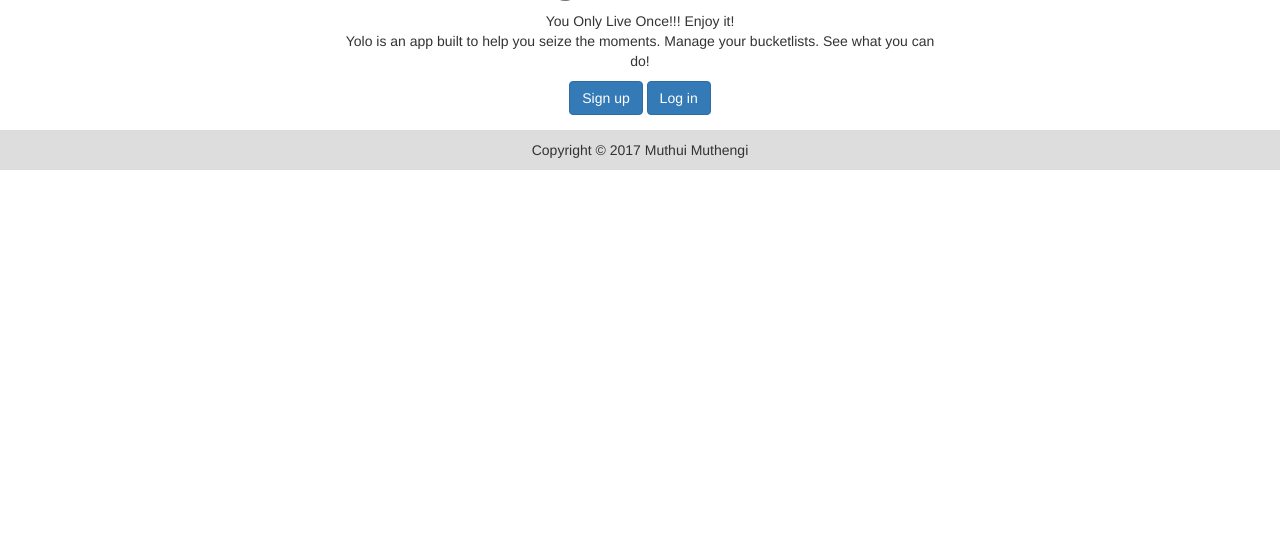
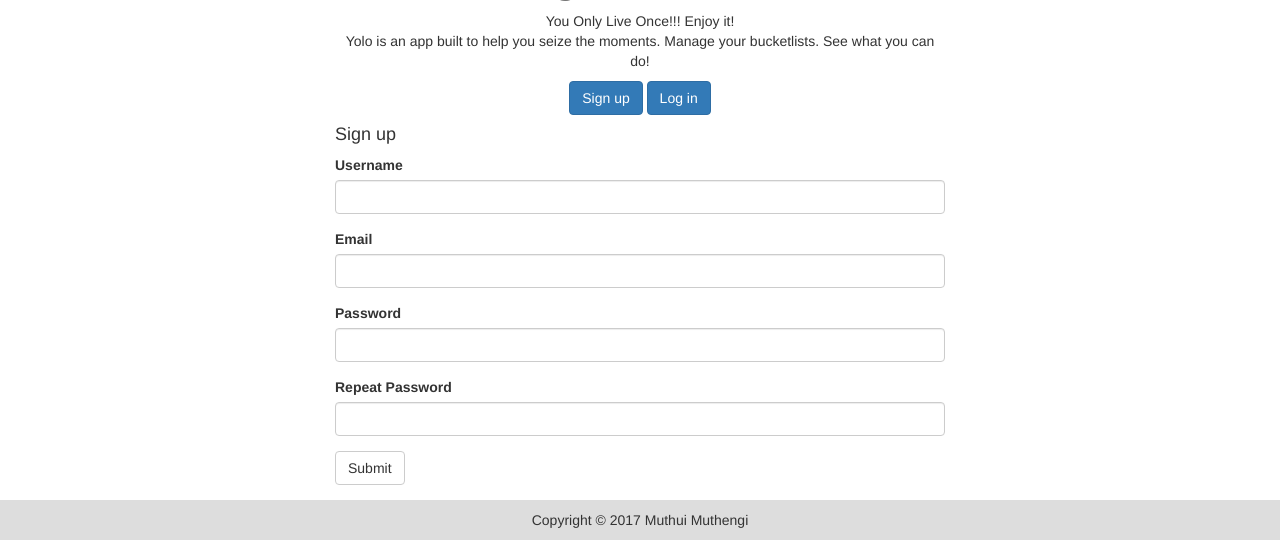
Before and after one commit to brayovsky/yolo, a Flask app: page / in a window 1280 px wide. Shown: the part 581-1121 px from the top of the page. Before the commit the page ends 751 px from the top, so only its background shows below. Run offline with Flask 2, Linux system fonts and the light colour scheme; parts of the project's set-up code (start-up, migrations or seed data) failed here and were passed over; some libraries are stand-ins or nearby versions.

Commit message:
[ft 144635851] Add message to show whether you are using log in or sign up form in landing page

```diff
--- a/application/main/static/js/yolo-controllers.js
+++ b/application/main/static/js/yolo-controllers.js
@@ -6,7 +6,7 @@ yoloControllers.controller('MainCtrl', ['$scope','$http','$location','saveAuthTo
     function MainCtrl($scope, $http, $location, saveAuthToken, deleteAuthToken) {
         $scope.appName = 'yolo';
         $scope.showLogin = false;
-        $scope.showSignup = false;
+        $scope.showSignup = true;
         $scope.userExists = false;
 
         // Highlight inputs if they have errors
@@ -15,12 +15,12 @@ yoloControllers.controller('MainCtrl', ['$scope','$http','$location','saveAuthTo
         }
 
         // Toggle login form
-        $scope.toggleLogin = function(){
+        $scope.toggleLogin = function(event){
             $scope.showLogin = !$scope.showLogin;
             $scope.showSignup = $scope.showSignup ? !$scope.showSignup : $scope.showSignup;
         };
         // Toggle signup form
-        $scope.toggleSignup = function(){
+        $scope.toggleSignup = function(event){
             $scope.showSignup = !$scope.showSignup;
             $scope.showLogin = $scope.showLogin ? !$scope.showLogin : $scope.showLogin;
          };
--- a/application/main/templates/partials/landingpage.html
+++ b/application/main/templates/partials/landingpage.html
@@ -91,11 +91,12 @@
 
                 <p>You Only Live Once!!! Enjoy it!<br>
                 Yolo is an app built to help you seize the moments. Manage your bucketlists. See what you can do!</p>
-                <button class="btn btn-primary" id="sign-up-btn" ng-click="toggleSignup()">Sign up</button>
-                <button class="btn btn-primary" id="log-in-btn" ng-click="toggleLogin()">Log in</button>
+                <button class="btn btn-primary" id="sign-up-btn" ng-click="toggleSignup($event)">Sign up</button>
+                <button class="btn btn-primary" id="log-in-btn" ng-click="toggleLogin($event)">Log in</button>
                 <div class="text-left">
 
                 <form id="loginform" ng-show="showLogin">
+                    <h4>Log in</h4>
                     <div class="form-group">
                         <label for="login-username">Username</label>
                         <input class="form-control" type="text" name="username" id="login-username" placeholder="Username" ng-model="loginUsername" required>
@@ -111,6 +112,7 @@
                 </form>
 
                 <form id="signupform" ng-show="showSignup">
+                    <h4>Sign up</h4>
                     <div class="form-group">
                         <label for="signup-username">Username</label>
                         <input class="form-control" type="text" name="username" id="signup-username" ng-model="signupUsername" required>
```
